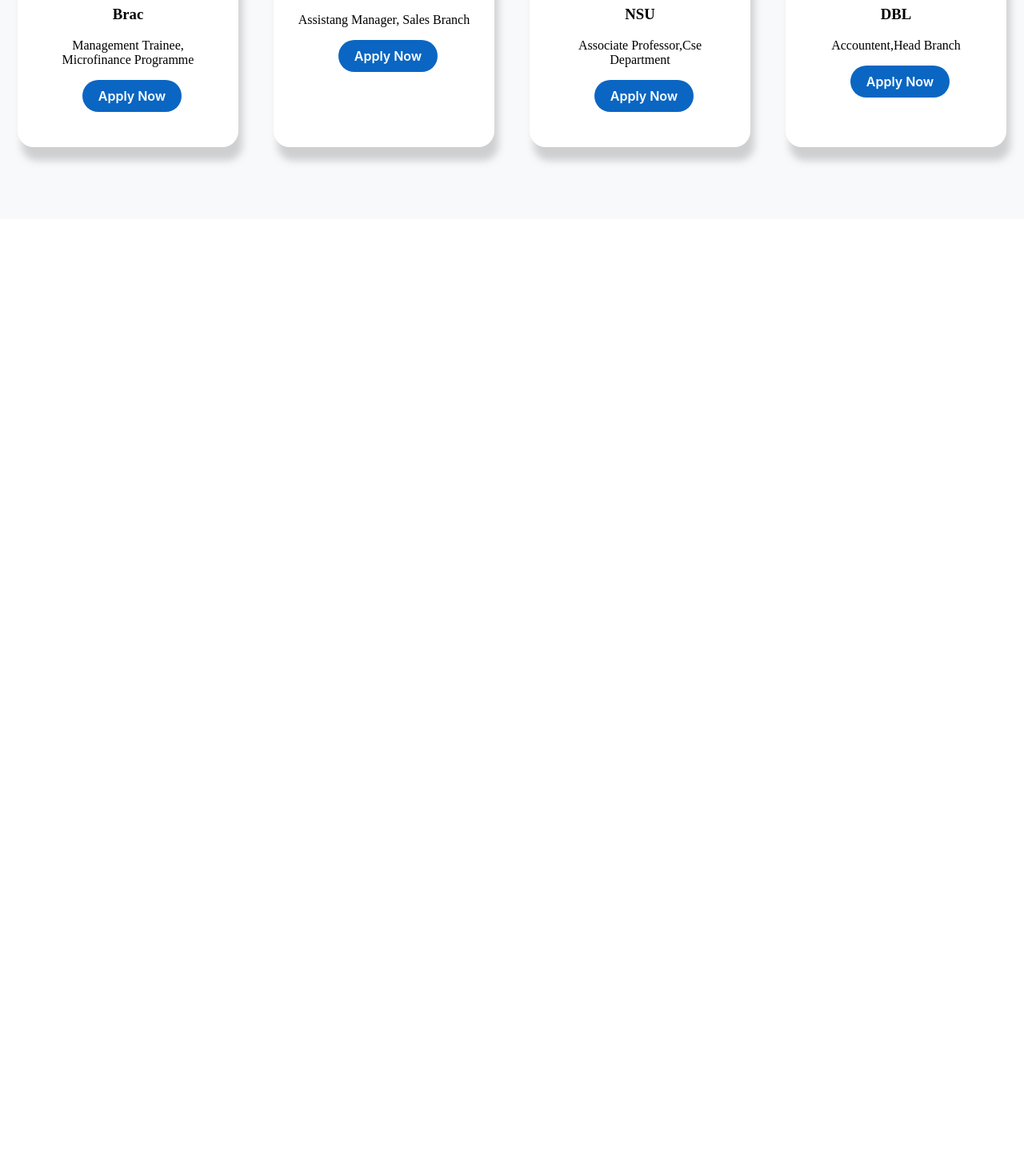
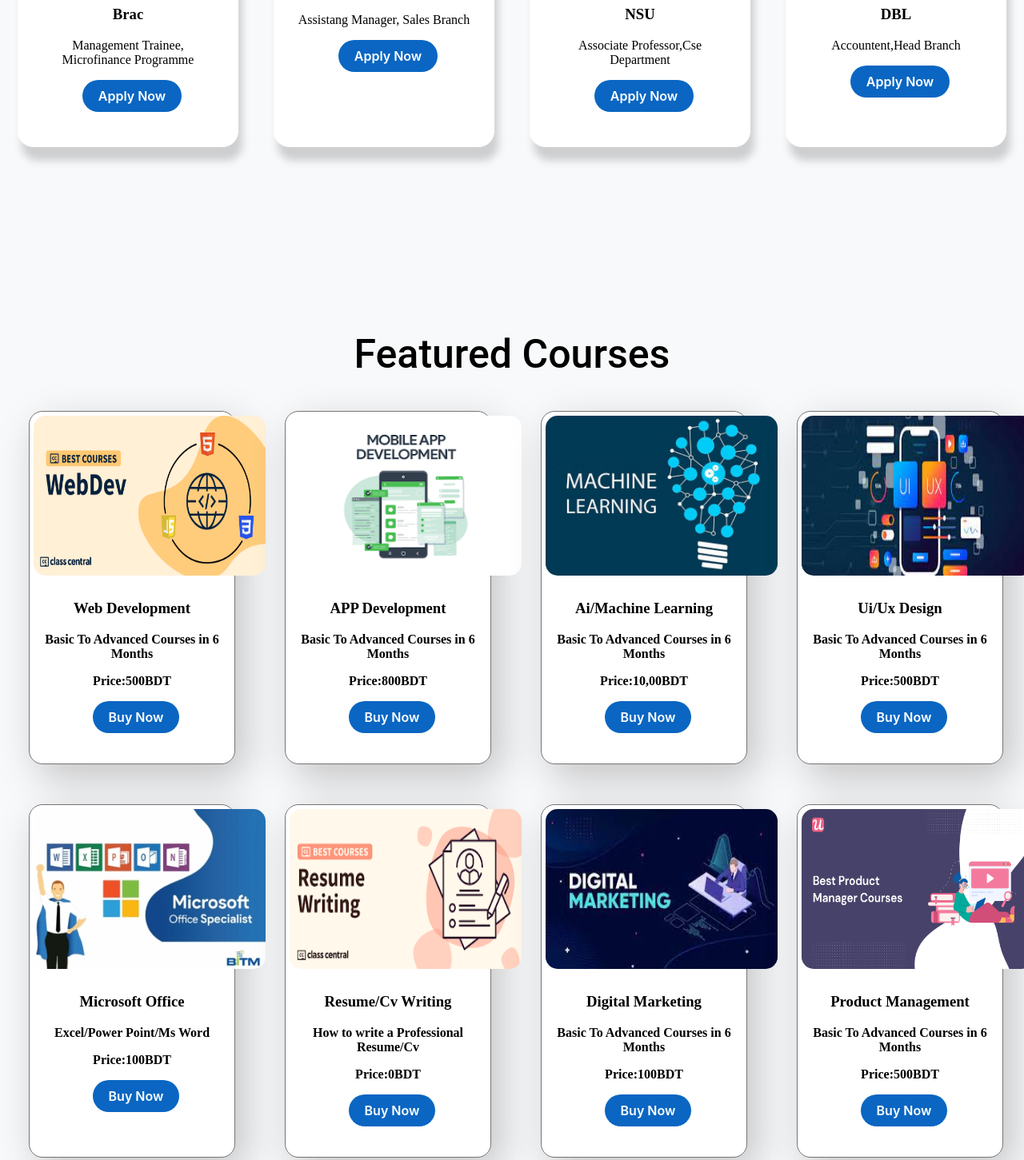
Before and after one commit to wahid1099/ProfessionalPortal, a plain HTML site: page index.html in a window 1280 px wide. Shown: the part 1807-3258 px from the top of the page at 80% size. Before the commit the page ends 2081 px from the top, so only its background shows below. Drawn offline with Linux system fonts and the light colour scheme.

Commit message:
adding featured courses

```diff
--- a/css/style.css
+++ b/css/style.css
@@ -273,3 +273,62 @@ background-color: #f8f9fa; */
   box-shadow: 0 8px 16px 0 rgba(0, 0, 0, 0.2);
   transform: translateY(-5px) scale(1.005) translateZ(0);
 }
+
+.featured_courses {
+  background-color: #f8f9fa;
+  padding-bottom: 40px;
+  padding-top: 40px;
+}
+.featured_courses h2 {
+  text-align: center;
+  margin-top: 100px;
+  color: #000;
+  text-align: center;
+  font-family: Roboto;
+  font-size: 50px;
+  font-style: normal;
+  font-weight: 500;
+  line-height: normal;
+}
+
+.featured_courses_cards {
+  display: flex;
+  justify-content: space-around;
+  width: 100%;
+  margin-bottom: 50px;
+}
+
+.featured_courses_card {
+  background: rgb(255, 255, 255);
+  border: 1px solid rgb(118, 115, 115);
+  box-shadow: 12px 17px 51px rgba(0, 0, 0, 0.22);
+  backdrop-filter: blur(6px);
+  border-radius: 17px;
+  text-align: center;
+  cursor: pointer;
+  transition: all 0.5s;
+
+  align-items: center;
+  justify-content: center;
+  height: 440px;
+  font-weight: bolder;
+  color: black;
+  width: 20%;
+  margin-left: 10px;
+}
+.featured_courses_card img {
+  width: 290px;
+  height: 200px;
+  overflow: hidden;
+  border-radius: 20px;
+  padding: 5px;
+}
+
+.featured_courses_card:hover {
+  border: 1px solid black;
+  transform: scale(1.05);
+}
+
+.featured_courses_card:active {
+  transform: scale(0.95) rotateZ(1.7deg);
+}
--- a/index.html
+++ b/index.html
@@ -200,5 +200,111 @@
       <!-- Card Row -->
     </div>
     <!-- Featured Job Circulars end -->
+    <!-- Featured Courses Start -->
+    <div class="featured_courses">
+      <h2>Featured Courses</h2>
+      <!-- Card Row -->
+      <div class="featured_courses_cards">
+        <!-- card 1 -->
+        <div class="featured_courses_card">
+          <img src="images/BCG-Web-Development-NEW-Banner.png" />
+          <div class="container">
+            <h3><b>Web Development</b></h3>
+            <p>Basic To Advanced Courses in 6 Months</p>
+            <p><b>Price:</b>500BDT</p>
+            <button class="search_btn">Buy Now</button>
+          </div>
+        </div>
+        <!-- card 1 -->
+
+        <!-- card 2 -->
+        <div class="featured_courses_card">
+          <img src="images/appdev.png" />
+          <div class="container">
+            <h3><b>APP Development</b></h3>
+            <p>Basic To Advanced Courses in 6 Months</p>
+            <p><b>Price:</b>800BDT</p>
+            <button class="search_btn">Buy Now</button>
+          </div>
+        </div>
+        <!-- card 2 -->
+
+        <!-- card 3 -->
+        <div class="featured_courses_card">
+          <img src="images/machinelearning.jpeg" />
+          <div class="container">
+            <h3><b>Ai/Machine Learning</b></h3>
+            <p>Basic To Advanced Courses in 6 Months</p>
+            <p><b>Price:</b>10,00BDT</p>
+            <button class="search_btn">Buy Now</button>
+          </div>
+        </div>
+        <!-- card 3 -->
+
+        <!-- card 4 -->
+        <div class="featured_courses_card">
+          <img src="images/ux.jpeg" />
+          <div class="container">
+            <h3><b>Ui/Ux Design</b></h3>
+            <p>Basic To Advanced Courses in 6 Months</p>
+            <p><b>Price:</b>500BDT</p>
+            <button class="search_btn">Buy Now</button>
+          </div>
+        </div>
+        <!-- card 4 -->
+      </div>
+
+      <!-- Card Row -->
+      <div class="featured_courses_cards">
+        <!-- card 1 -->
+        <div class="featured_courses_card">
+          <img src="images/msoffice.jpg" />
+          <div class="container">
+            <h3><b>Microsoft Office</b></h3>
+            <p>Excel/Power Point/Ms Word</p>
+            <p><b>Price:</b>100BDT</p>
+            <button class="search_btn">Buy Now</button>
+          </div>
+        </div>
+        <!-- card 1 -->
+
+        <!-- card 2 -->
+        <div class="featured_courses_card">
+          <img src="images/resume.png" />
+          <div class="container">
+            <h3><b>Resume/Cv Writing</b></h3>
+            <p>How to write a Professional Resume/Cv</p>
+            <p><b>Price:</b>0BDT</p>
+            <button class="search_btn">Buy Now</button>
+          </div>
+        </div>
+        <!-- card 2 -->
+
+        <!-- card 3 -->
+        <div class="featured_courses_card">
+          <img src="images/digitalmrketing.jpeg" />
+          <div class="container">
+            <h3><b>Digital Marketing</b></h3>
+            <p>Basic To Advanced Courses in 6 Months</p>
+            <p><b>Price:</b>100BDT</p>
+            <button class="search_btn">Buy Now</button>
+          </div>
+        </div>
+        <!-- card 3 -->
+
+        <!-- card 4 -->
+        <div class="featured_courses_card">
+          <img src="images/product_management.png" />
+          <div class="container">
+            <h3><b>Product Management</b></h3>
+            <p>Basic To Advanced Courses in 6 Months</p>
+            <p><b>Price:</b>500BDT</p>
+            <button class="search_btn">Buy Now</button>
+          </div>
+        </div>
+        <!-- card 4 -->
+      </div>
+    </div>
+    <!-- Featured Courses end -->
   </body>
 </html>
```
Also changed, not shown: images/BCG-Web-Development-NEW-Banner.png (added), images/appdev.png (added), images/digitalmrketing.jpeg (added), images/machinelearning.jpeg (added), images/msoffice.jpg (added), images/product_management.png (added), images/resume.png (added), images/ux.jpeg (added).
